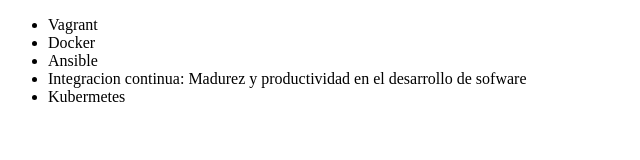
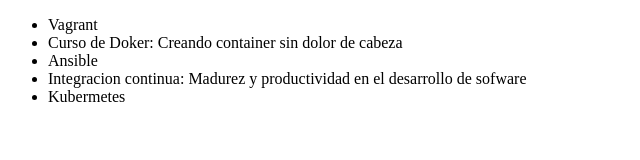
Before and after one commit to GunAyala12/Gunnar-git, a plain HTML site: page index.html in a window 1280 px wide. Shown: the whole page, without its empty margins (0-640 px from the left). Drawn offline with Linux system fonts and the light colour scheme.

Commit message:
Actualizado nombre curso de doker

```diff
--- a/index.html
+++ b/index.html
@@ -7,7 +7,7 @@
 <body>
      <ul>
          <li> Vagrant </li>
-         <li> Docker </li>
+         <li> Curso de Doker: Creando container sin dolor de cabeza</li>
          <li> Ansible </li>
          <li> Integracion continua: Madurez y productividad en el desarrollo de sofware</li>
          <li>Kubermetes</li>
```
